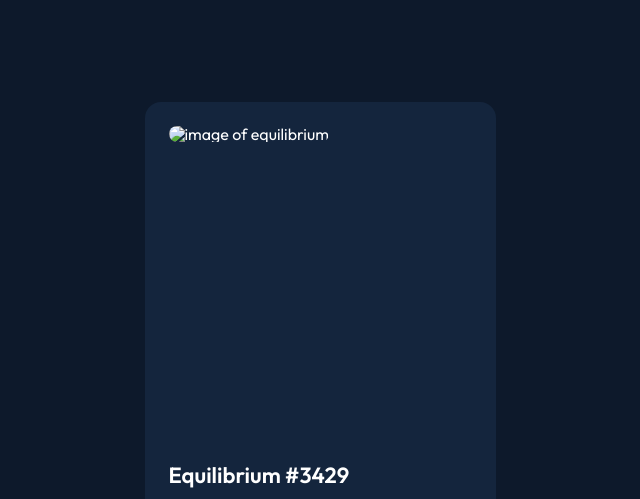
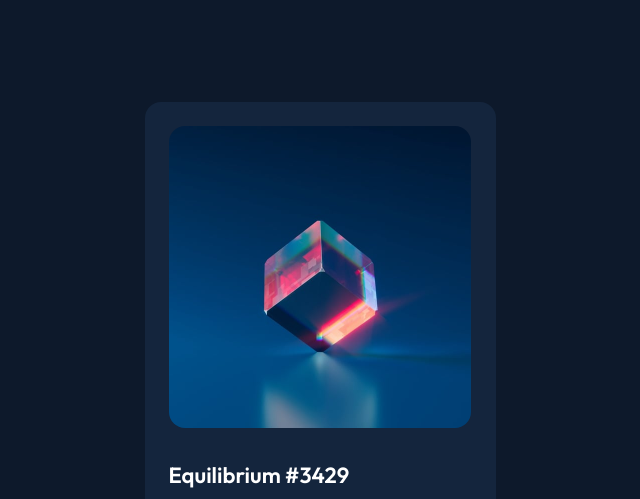
Before and after one commit to fendiya/frontendmentorio, a plain HTML site: page 2.NFT_PreviewCard_component/index.html in a window 1280 px wide. Shown: the top 499 px of the page, without its empty margins (320-960 px from the left). Drawn offline with Linux system fonts and the light colour scheme; files whose address does not match are found by name.

Commit message:
Update index.html
change image url

```diff
--- a/2.NFT_PreviewCard_component/index.html
+++ b/2.NFT_PreviewCard_component/index.html
@@ -22,7 +22,7 @@
           <div class="overlay">
             <i class="fa-solid fa-eye"></i>
           </div>
-          <img class="card-img" src="./frontendmentorio/2.NFT_PreviewCard_component/images/image-equilibrium.jpg"
+          <img class="card-img" src="./images/image-equilibrium.jpg"
             alt="image of equilibrium" />
 
         </a>
```
